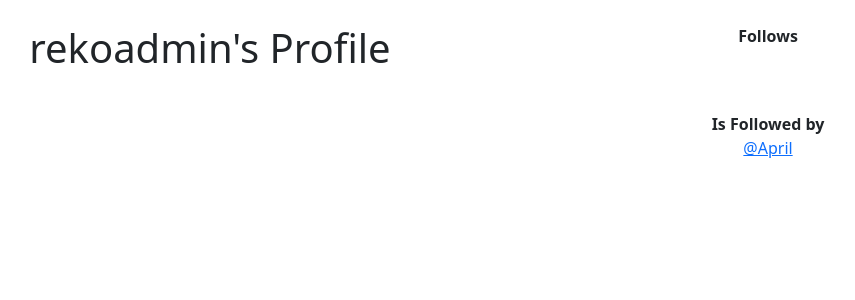
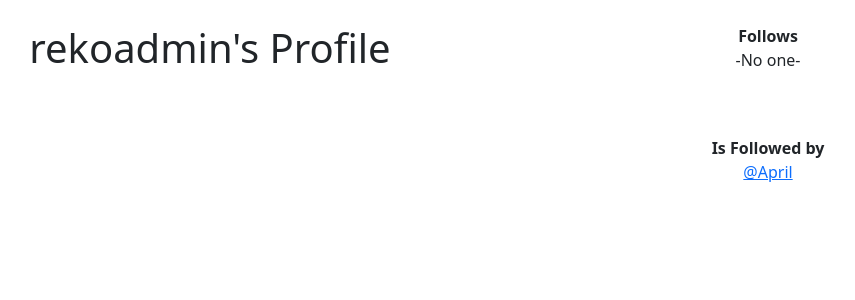
Before and after one commit to MrDaPoyo/reko, a Django app: page /profile/1 in a window 1280 px wide. Shown: the part 56-356 px from the top of the page, without its empty margins (244-1099 px from the left). Run offline with Django 5.2, Linux system fonts and the light colour scheme; a user stored in the database is signed in; data comes from the database, SQL or seed files in the repository.

Commit message:
Update profile.html with default text for empty lists

```diff
--- a/reko/social/reko/templates/profile.html
+++ b/reko/social/reko/templates/profile.html
@@ -17,13 +17,13 @@
                 <a href="{% url 'profile' following.user.id %}">@{{ following }}</a><br>
                 {% endfor %}
             {% else %}
-                <p></p>
+                <p>-No one-</p>
             {% endif %}
 
             <br><br>
 
+            <strong>Is Followed by</strong><br>
 
-            <strong>Is Followed by</strong><br>
             {% for following in profile.followed_by.all %}
             <a href="{% url 'profile' following.user.id %}">@{{ following }}</a><br>
             {% endfor %}
```
